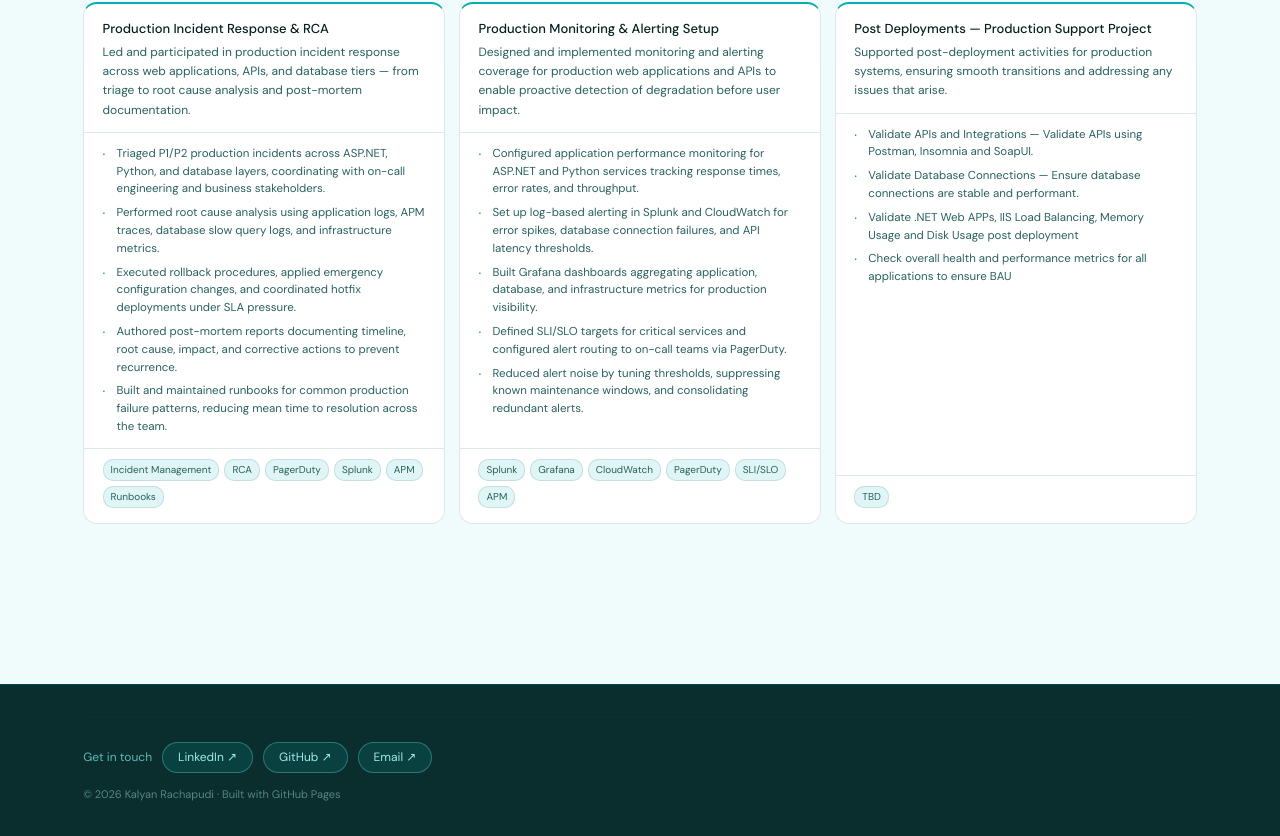
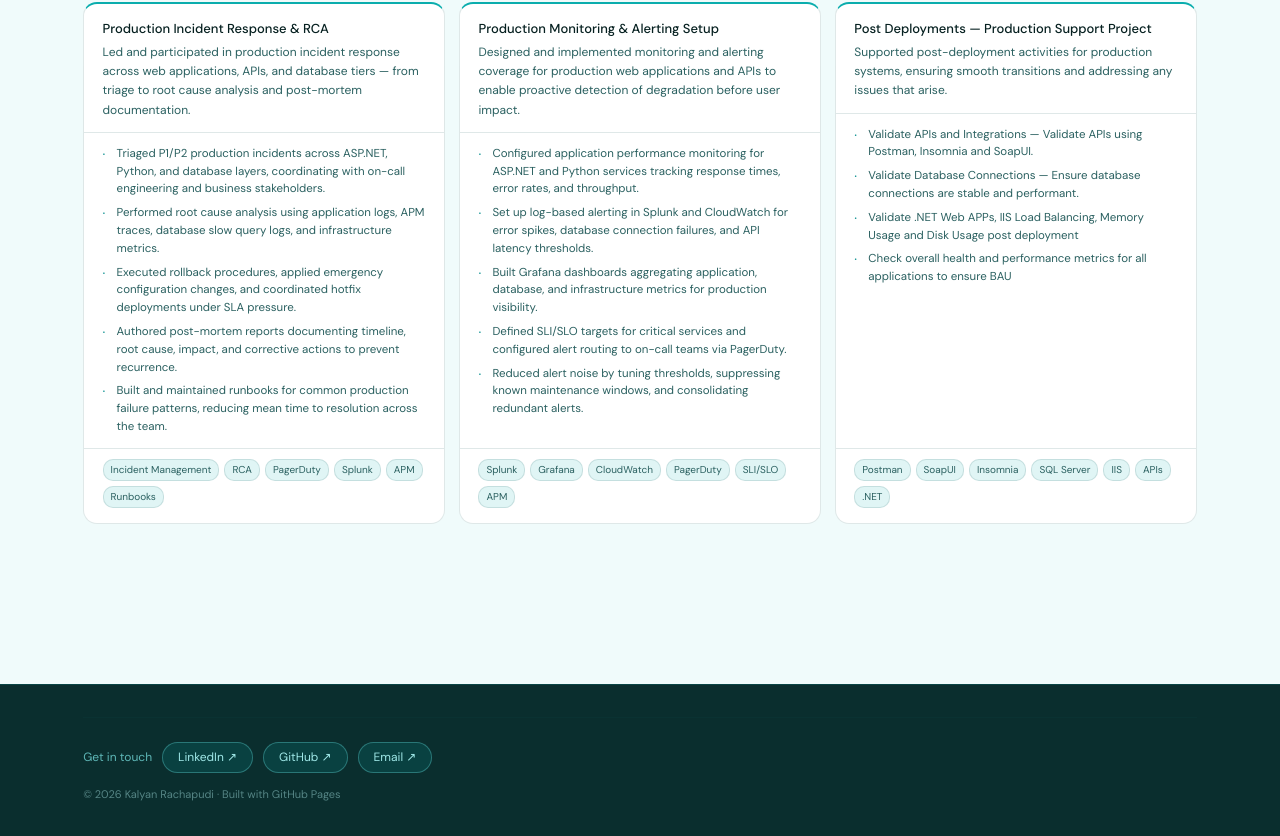
Before and after one commit to kcrachapudi/kcrachapudi.github.io, a plain HTML site: page support-engineering.html in a window 1280 px wide. Shown: the part 2530-3366 px from the top of the page. Drawn offline with Linux system fonts and the light colour scheme.

Commit message:
update tag

```diff
--- a/support-engineering.html
+++ b/support-engineering.html
@@ -363,7 +363,9 @@
       </div>
       <div class="proj-card-footer">
         <div class="tag-row">
-          <span class="tag">TBD</span>
+          <span class="tag">Postman</span><Span class="tag">SoapUI</span><Span class="tag">Insomnia</span>
+          <span class="tag">SQL Server</span><span class="tag">IIS</span>
+          <span class="tag">APIs</span><span class="tag">.NET</span>
         </div>
       </div>
     </div>
```
